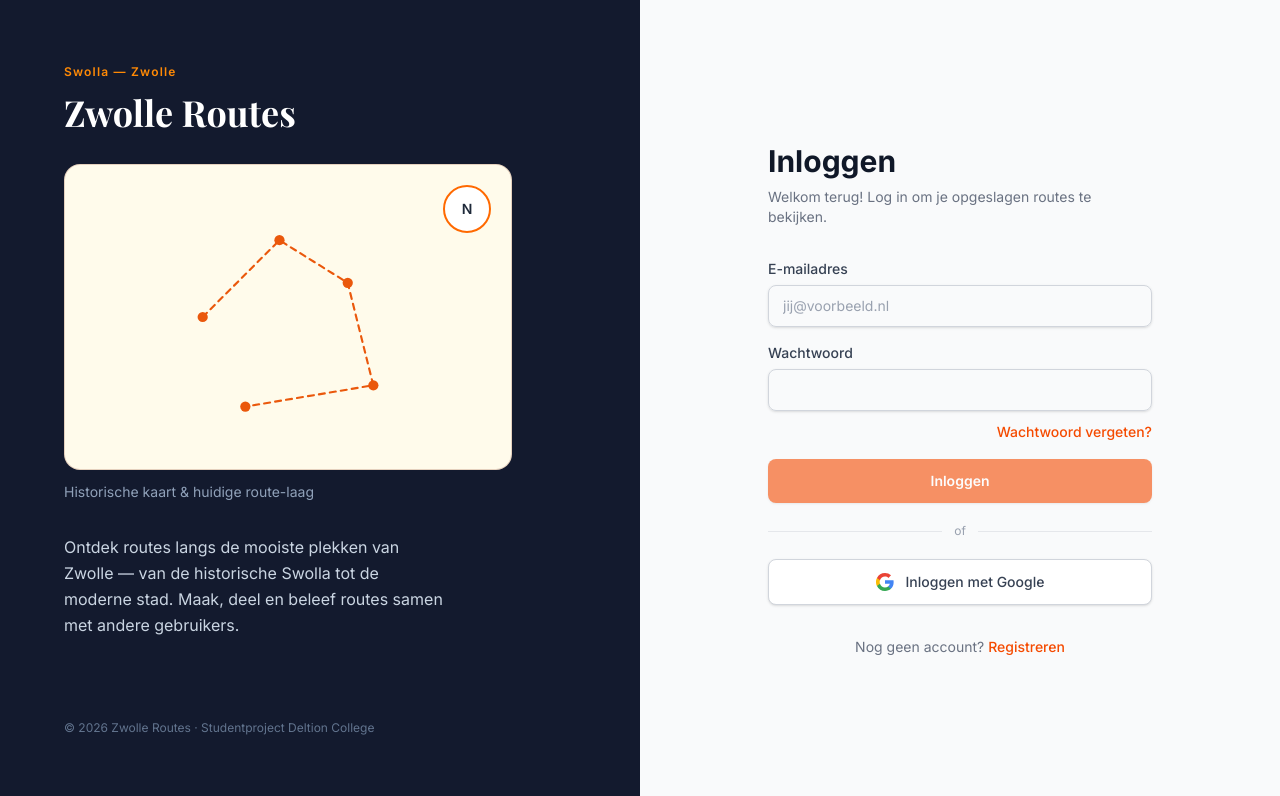
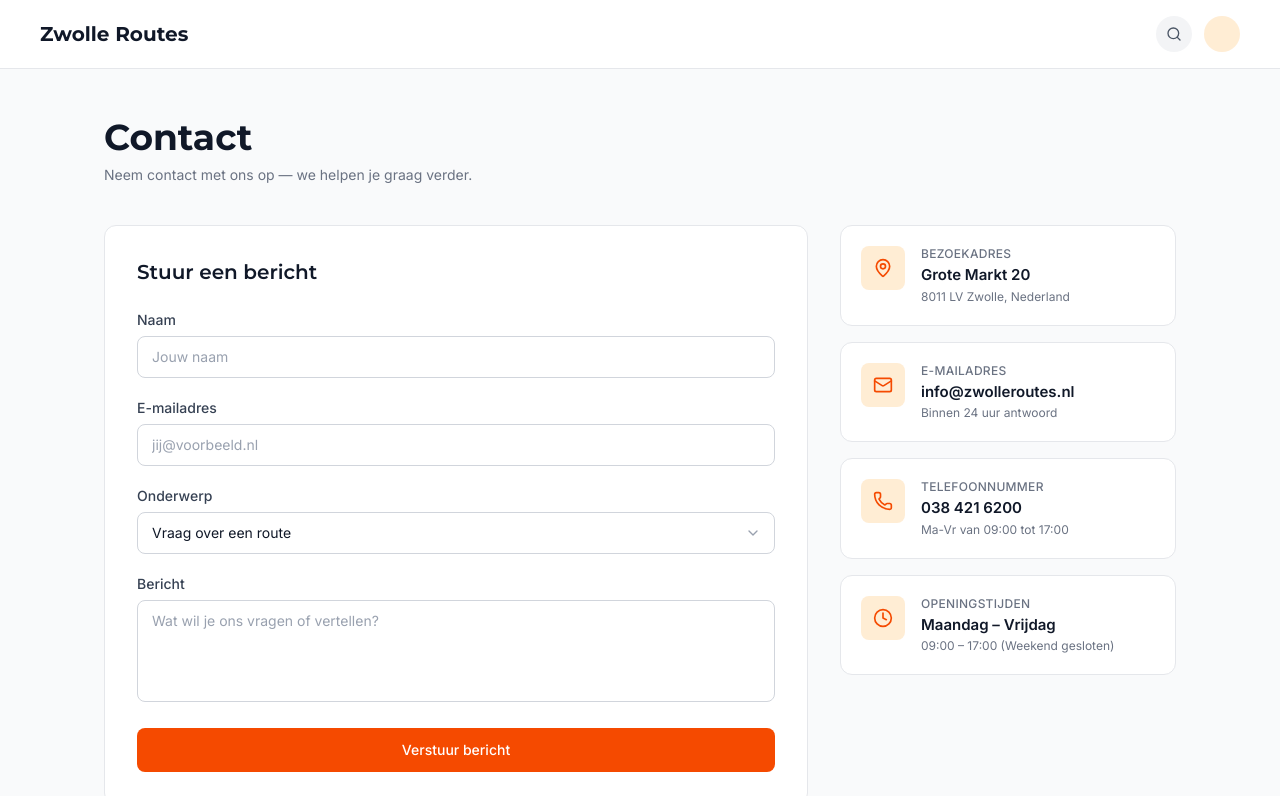
Before and after one commit to SjB404/splitzwolle, a React (Vite) app in the folder split/: page / in a window 1280 px wide. Shown: the top 796 px of the page. Built offline with nearby package versions, Linux system fonts and the light colour scheme.

Commit message:
fix: working contact integration and typescript warnings

```diff
--- a/split/src/App.tsx
+++ b/split/src/App.tsx
@@ -1,7 +1,7 @@
 import './App.css'
 import "./index.css"
-// import ContactPage from './pages/Contact.tsx'
-import LoginTest from './pages/login.tsx'
+import ContactPage from './pages/Contact.tsx'
+// import LoginTest from './pages/login.tsx'
 
 
 function App() {
@@ -9,8 +9,8 @@ function App() {
   return (
     <>
 
-    <LoginTest />
-    {/*<ContactPage />*/}
+    {/* <LoginTest /> */}
+    <ContactPage />
     </>
   )
 }
--- a/split/src/pages/Contact.tsx
+++ b/split/src/pages/Contact.tsx
@@ -18,6 +18,36 @@ const SUBJECT_OPTIONS = [
   "Samenwerking / pers",
   "Overig",
 ];
+
+const API_BASE = "http://localhost:3000/api";
+
+async function apiPost(body: unknown) {
+
+  try {
+    const res = await fetch(`${API_BASE}/contact`, {
+      method: "POST",
+      headers: { "Content-Type": "application/json" },
+      credentials: "include",
+      body: JSON.stringify(body),
+    });
+
+    let json: any = null;
+    try {
+      json = await res.json();
+    } catch {
+      json = null;
+    }
+
+    return { status: res.status, body: json };
+  } catch (err) {
+    return {
+      status: 0,
+      body: {
+        error: err instanceof Error ? err.message : "cannot connect to server",
+      },
+    };
+  }
+}
 
 interface ContactDetail {
   icon: React.ElementType;
@@ -85,28 +115,9 @@ function Header() {
   return (
     <header className="sticky top-0 z-10 border-b border-gray-200 bg-white">
       <div className="mx-auto flex max-w-7xl items-center justify-between px-6 py-4 lg:px-10">
-        <span className="font-serif text-xl font-bold text-gray-900">
+        <span className="font-heading text-xl font-bold text-gray-900">
           Zwolle Routes
         </span>
-
-        <nav className="hidden items-center gap-8 md:flex">
-          {NAV_LINKS.map((link) => {
-            const isActive = link === "Contact";
-            return (
-              <a
-                key={link}
-                href="#"
-                className={
-                  isActive
-                    ? "text-sm font-medium text-orange-600"
-                    : "text-sm font-medium text-gray-600 transition-colors hover:text-gray-900"
-                }
-              >
-                {link}
-              </a>
-            );
-          })}
-        </nav>
 
         <div className="flex items-center gap-3">
           <button
@@ -126,13 +137,57 @@ function Header() {
 }
 
 function ContactForm() {
+  const [naam, setNaam] = useState("");
+  const [email, setEmail] = useState("");
+  const [onderwerp, setOnderwerp] = useState(SUBJECT_OPTIONS[0]);
+  const [bericht, setBericht] = useState("");
+  const [loading, setLoading] = useState(false);
+  const [error, setError] = useState<string | null>(null);
+  const [success, setSuccess] = useState(false);
+
+  const handleSubmit = async (e: React.FormEvent) => {
+    e.preventDefault();
+    setError(null);
+    setSuccess(false);
+
+    if (!naam || !email || !bericht) {
+      setError("Vul alle verplichte velden in.");
+      return;
+    }
+
+    setLoading(true);
+
+    // The backend only stores name/email/message, so the chosen subject
+    // is folded into the message rather than silently dropped.
+    const { status, body } = await apiPost({
+      name: naam,
+      email,
+      message: `[${onderwerp}] ${bericht}`,
+    });
+
+    setLoading(false);
+
+    if (status >= 200 && status < 300) {
+      setSuccess(true);
+      setNaam("");
+      setEmail("");
+      setOnderwerp(SUBJECT_OPTIONS[0]);
+      setBericht("");
+      return;
+    }
+
+    setError(
+      body?.error || "Er is iets misgegaan bij het verzenden. Probeer het opnieuw."
+    );
+  };
+
   return (
     <div className="rounded-xl border border-gray-200 bg-white p-6 sm:p-8">
-      <h2 className="mb-6 font-serif text-xl font-semibold text-gray-900">
+      <h2 className="mb-6 font-heading text-xl font-semibold text-gray-900">
         Stuur een bericht
       </h2>
 
-      <form className="space-y-5" onSubmit={(e) => e.preventDefault()}>
+      <form className="space-y-5" onSubmit={handleSubmit}>
         <div>
           <label
             htmlFor="naam"
@@ -145,6 +200,8 @@ function ContactForm() {
             name="naam"
             type="text"
             placeholder="Jouw naam"
+            value={naam}
+            onChange={(e) => setNaam(e.target.value)}
             className="w-full rounded-lg border border-gray-300 px-3.5 py-2.5 text-sm text-gray-900 placeholder-gray-400 outline-none transition-shadow focus:border-orange-500 focus:ring-2 focus:ring-orange-500/30"
           />
         </div>
@@ -161,6 +218,8 @@ function ContactForm() {
             name="email"
             type="email"
             placeholder="jij@voorbeeld.nl"
+            value={email}
+            onChange={(e) => setEmail(e.target.value)}
             className="w-full rounded-lg border border-gray-300 px-3.5 py-2.5 text-sm text-gray-900 placeholder-gray-400 outline-none transition-shadow focus:border-orange-500 focus:ring-2 focus:ring-orange-500/30"
           />
         </div>
@@ -176,7 +235,8 @@ function ContactForm() {
             <select
               id="onderwerp"
               name="onderwerp"
-              defaultValue={SUBJECT_OPTIONS[0]}
+              value={onderwerp}
+              onChange={(e) => setOnderwerp(e.target.value)}
               className="w-full appearance-none rounded-lg border border-gray-300 bg-white px-3.5 py-2.5 text-sm text-gray-900 outline-none transition-shadow focus:border-orange-500 focus:ring-2 focus:ring-orange-500/30"
             >
               {SUBJECT_OPTIONS.map((option) => (
@@ -201,15 +261,30 @@ function ContactForm() {
             name="bericht"
             rows={4}
             placeholder="Wat wil je ons vragen of vertellen?"
+            value={bericht}
+            onChange={(e) => setBericht(e.target.value)}
             className="w-full resize-none rounded-lg border border-gray-300 px-3.5 py-2.5 text-sm text-gray-900 placeholder-gray-400 outline-none transition-shadow focus:border-orange-500 focus:ring-2 focus:ring-orange-500/30"
           />
         </div>
 
+        {error && (
+          <div className="rounded-lg border border-red-200 bg-red-50 px-3.5 py-2.5 text-sm text-red-700">
+            {error}
+          </div>
+        )}
+
+        {success && (
+          <div className="rounded-lg border border-green-200 bg-green-50 px-3.5 py-2.5 text-sm text-green-700">
+            Bedankt! Je bericht is verstuurd, we reageren binnen 24 uur.
+          </div>
+        )}
+
         <button
           type="submit"
-          className="w-full rounded-lg bg-orange-600 py-3 text-sm font-medium text-white transition-colors hover:bg-orange-700"
+          disabled={loading}
+          className="w-full rounded-lg bg-orange-600 py-3 text-sm font-medium text-white transition-colors hover:bg-orange-700 disabled:cursor-not-allowed disabled:opacity-60"
         >
-          Verstuur bericht
+          {loading ? "Bezig met verzenden…" : "Verstuur bericht"}
         </button>
       </form>
     </div>
@@ -291,11 +366,17 @@ export default function ContactPage() {
 
   return (
     <div className="min-h-screen bg-gray-50 font-sans">
+      <style>{`
+        @import url('https://fonts.googleapis.com/css2?family=Inter:wght@400;500;600;700&family=Montserrat:wght@600;700;800&display=swap');
+        .font-sans { font-family: 'Inter', system-ui, sans-serif; }
+        .font-heading { font-family: 'Montserrat', system-ui, sans-serif; }
+      `}</style>
+
       <Header />
 
       <main className="mx-auto max-w-6xl px-6 py-12 lg:px-10">
         <div className="mb-10">
-          <h1 className="font-serif text-4xl font-bold text-gray-900">
+          <h1 className="font-heading text-4xl font-bold text-gray-900">
             Contact
           </h1>
           <p className="mt-2 text-sm text-gray-500">
@@ -316,7 +397,7 @@ export default function ContactPage() {
         </div>
 
         <div className="mt-16 border-t border-gray-200 pt-10">
-          <h2 className="mb-6 font-serif text-2xl font-bold text-gray-900">
+          <h2 className="mb-6 font-heading text-2xl font-bold text-gray-900">
             Veelgestelde vragen
           </h2>
 
--- a/split/src/pages/login.tsx
+++ b/split/src/pages/login.tsx
@@ -1,8 +1,43 @@
-import React, { useState, useEffect } from "react";
+import { useState, useEffect } from "react";
+import type { InputHTMLAttributes, ReactNode } from "react";
 
 const API_BASE = "http://localhost:3000/api";
 
-async function apiPost(path: string, body) {
+
+type Mode = "login" | "register";
+type AlertTone = "error" | "success" | "info";
+type GoogleStatus = "success" | "error" | null;
+
+interface ApiError {
+  error?: string;
+  detail?: string;
+  message?: string;
+}
+
+interface User {
+  id?: string | number;
+  name?: string;
+  email?: string;
+}
+
+interface LoginResponse extends ApiError {
+  twoFactorRequired?: boolean;
+  user?: User;
+}
+
+interface RegisterResponse extends ApiError {
+  qrCode?: string;
+}
+
+interface ApiResult<T> {
+  status: number;
+  body: T | null;
+}
+
+async function apiPost<T extends ApiError>(
+  path: string,
+  body: unknown
+): Promise<ApiResult<T>> {
   const cleanPath = path.startsWith("/") ? path : `/${path}`;
   try {
     const res = await fetch(`${API_BASE}${cleanPath}`, {
@@ -12,9 +47,9 @@ async function apiPost(path: string, body) {
       body: JSON.stringify(body),
     });
 
-    let json = null;
+    let json: T | null = null;
     try {
-      json = await res.json();
+      json = (await res.json()) as T;
     } catch {
       json = null;
     }
@@ -25,15 +60,22 @@ async function apiPost(path: string, body) {
       status: 0,
       body: {
         error:
-          err instanceof Error
-            ? err.message
-            : "cannot connect to server",
-      },
+          err instanceof Error ? err.message : "cannot connect to server",
+      } as T,
     };
   }
 }
 
-function Toggle({ checked, onChange, id, label }) {
+/* ---------- Small components ---------- */
+
+interface ToggleProps {
+  checked: boolean;
+  onChange: (value: boolean) => void;
+  id: string;
+  label: string;
+}
+
+function Toggle({ checked, onChange, id, label }: ToggleProps) {
   return (
     <button
       type="button"
@@ -55,7 +97,12 @@ function Toggle({ checked, onChange, id, label }) {
   );
 }
 
-function Field({ id, label, className = "", ...props }) {
+interface FieldProps extends InputHTMLAttributes<HTMLInputElement> {
+  id: string;
+  label: string;
+}
+
+function Field({ id, label, className = "", ...props }: FieldProps) {
   return (
     <div className={className}>
       <label htmlFor={id} className="block text-sm font-medium text-gray-700">
@@ -70,8 +117,13 @@ function Field({ id, label, className = "", ...props }) {
   );
 }
 
-function Alert({ tone = "error", children }) {
-  const styles = {
+interface AlertProps {
+  tone?: AlertTone;
+  children: ReactNode;
+}
+
+function Alert({ tone = "error", children }: AlertProps) {
+  const styles: Record<AlertTone, string> = {
     error: "bg-red-50 border-red-200 text-red-700",
     success: "bg-green-50 border-green-200 text-green-700",
     info: "bg-orange-50 border-orange-200 text-orange-700",
@@ -107,7 +159,7 @@ function GoogleIcon() {
 }
 
 function RouteMap() {
-  const points = [
+  const points: [number, number][] = [
     [60, 150],
     [150, 60],
     [230, 110],
@@ -138,30 +190,31 @@ function RouteMap() {
   );
 }
 
+/* ---------- Page ---------- */
+
 export default function LoginPage() {
-  const [mode, setMode] = useState("login");
-  const [loading, setLoading] = useState(false);
+  const [mode, setMode] = useState<Mode>("login");
+  const [loading, setLoading] = useState<boolean>(false);
 
   // Login state
-  const [loginEmail, setLoginEmail] = useState("");
-  const [loginPassword, setLoginPassword] = useState("");
-  const [loginToken, setLoginToken] = useState("");
-  const [tokenRequired, setTokenRequired] = useState(false);
-  const [loginError, setLoginError] = useState(null);
-  const [loginNotice, setLoginNotice] = useState(null);
-  const [loginUser, setLoginUser] = useState(null);
-  const [forgotNotice, setForgotNotice] = useState(false);
+  const [loginEmail, setLoginEmail] = useState<string>("");
+  const [loginPassword, setLoginPassword] = useState<string>("");
+  const [loginToken, setLoginToken] = useState<string>("");
+  const [tokenRequired, setTokenRequired] = useState<boolean>(false);
+  const [loginError, setLoginError] = useState<string | null>(null);
+  const [loginNotice, setLoginNotice] = useState<string | null>(null);
+  const [loginUser, setLoginUser] = useState<User | null>(null);
+  const [forgotNotice, setForgotNotice] = useState<boolean>(false);
 
   // Register state
-  const [regName, setRegName] = useState("");
-  const [regEmail, setRegEmail] = useState("");
-  const [regPassword, setRegPassword] = useState("");
-  const [regTwofa, setRegTwofa] = useState(false);
-  const [regError, setRegError] = useState(null);
-  const [regResult, setRegResult] = useState(null);
+  const [regName, setRegName] = useState<string>("");
+  const [regEmail, setRegEmail] = useState<string>("");
+  const [regPassword, setRegPassword] = useState<string>("");
+  const [regTwofa, setRegTwofa] = useState<boolean>(false);
+  const [regError, setRegError] = useState<string | null>(null);
+  const [regResult, setRegResult] = useState<RegisterResponse | null>(null);
 
-
-  const [googleStatus, setGoogleStatus] = useState(null);
+  const [googleStatus, setGoogleStatus] = useState<GoogleStatus>(null);
 
   useEffect(() => {
     const params = new URLSearchParams(window.location.search);
@@ -176,7 +229,7 @@ export default function LoginPage() {
     window.history.replaceState({}, "", window.location.pathname);
   }, []);
 
-  const switchMode = (next) => {
+  const switchMode = (next: Mode) => {
     setMode(next);
     setLoginError(null);
     setLoginNotice(null);
@@ -195,12 +248,16 @@ export default function LoginPage() {
     setLoginNotice(null);
     setLoginUser(null);
 
-    const payload = { email: loginEmail, password: loginPassword };
-    const token = loginToken.trim();
-    if (token) payload.token = token;
+    const payload = {
+      email: loginEmail,
+      password: loginPassword,
+      token: loginToken.trim(),
+    };
 
-    const { status, body } = await apiPost("/auth/login", payload);
-    console.log(body)
+    const { status, body } = await apiPost<LoginResponse>(
+      "/auth/login",
+      payload
+    );
     setLoading(false);
 
     if (body?.twoFactorRequired) {
@@ -212,12 +269,15 @@ export default function LoginPage() {
     }
 
     if (status >= 200 && status < 300) {
-      setLoginUser(body?.user || null);
+      setLoginUser(body?.user ?? null);
       return;
     }
 
     setLoginError(
-      body?.error || body?.detail || body?.message || "Inloggen mislukt. Controleer je gegevens."
+      body?.error ||
+        body?.detail ||
+        body?.message ||
+        "Inloggen mislukt. Controleer je gegevens."
     );
   };
 
@@ -234,16 +294,22 @@ export default function LoginPage() {
       role: "user",
     };
 
-    const { status, body } = await apiPost("/users/register", payload);
+    const { status, body } = await apiPost<RegisterResponse>(
+      "/users/register",
+      payload
+    );
     setLoading(false);
 
     if (status >= 200 && status < 300) {
-      setRegResult(body);
+      setRegResult(body ?? {});
       setLoginEmail(regEmail);
       setLoginPassword(regPassword);
     } else {
       setRegError(
-        body?.error || body?.detail || body?.message || "Registreren is niet gelukt. Probeer het opnieuw."
+        body?.error ||
+          body?.detail ||
+          body?.message ||
+          "Registreren is niet gelukt. Probeer het opnieuw."
       );
     }
   };
@@ -251,9 +317,9 @@ export default function LoginPage() {
   return (
     <div className="flex min-h-screen w-full flex-col bg-gray-50 font-sans md:flex-row">
       <style>{`
-        @import url('https://fonts.googleapis.com/css2?family=Inter:wght@400;500;600;700&family=Playfair+Display:wght@600;700&display=swap');
+        @import url('https://fonts.googleapis.com/css2?family=Inter:wght@400;500;600;700&family=Montserrat:wght@600;700;800&display=swap');
         .font-sans { font-family: 'Inter', system-ui, sans-serif; }
-        .font-serif { font-family: 'Playfair Display', Georgia, serif; }
+        .font-heading { font-family: 'Montserrat', system-ui, sans-serif; }
       `}</style>
 
       {/* Left / brand panel */}
@@ -262,7 +328,7 @@ export default function LoginPage() {
           <p className="text-xs font-semibold tracking-widest text-orange-400">
             Swolla — Zwolle
           </p>
-          <h1 className="font-serif mt-3 text-3xl font-bold sm:text-4xl">
+          <h1 className="font-heading mt-3 text-3xl font-bold sm:text-4xl">
             Zwolle Routes
           </h1>
 
@@ -288,7 +354,7 @@ export default function LoginPage() {
         <div className="w-full max-w-sm">
           {mode === "login" ? (
             <>
-              <h2 className="text-3xl font-bold text-gray-900">Inloggen</h2>
+              <h2 className="font-heading text-3xl font-bold text-gray-900">Inloggen</h2>
               <p className="mt-2 text-sm text-gray-500">
                 Welkom terug! Log in om je opgeslagen routes te bekijken.
               </p>
@@ -395,7 +461,7 @@ export default function LoginPage() {
             </>
           ) : (
             <>
-              <h2 className="text-3xl font-bold text-gray-900">Account aanmaken</h2>
+              <h2 className="font-heading text-3xl font-bold text-gray-900">Account aanmaken</h2>
               <p className="mt-2 text-sm text-gray-500">
                 Maak een account om je eigen routes op te slaan en te delen.
               </p>
@@ -458,7 +524,7 @@ export default function LoginPage() {
 
                   <div className="rounded-xl border border-orange-200 bg-orange-50 p-4">
                     <div className="flex items-center gap-3">
-                      <div className="flex h-9 w-9 flex-shrink-0 items-center justify-center rounded-full bg-orange-600 text-xs font-bold text-white">
+                      <div className="flex h-9 w-9 shrink-0 items-center justify-center rounded-full bg-orange-600 text-xs font-bold text-white">
                         2FA
                       </div>
                       <div className="flex-1">
```
Also changed, not shown: 2 other files (tests, documents, lock files or other folders).
